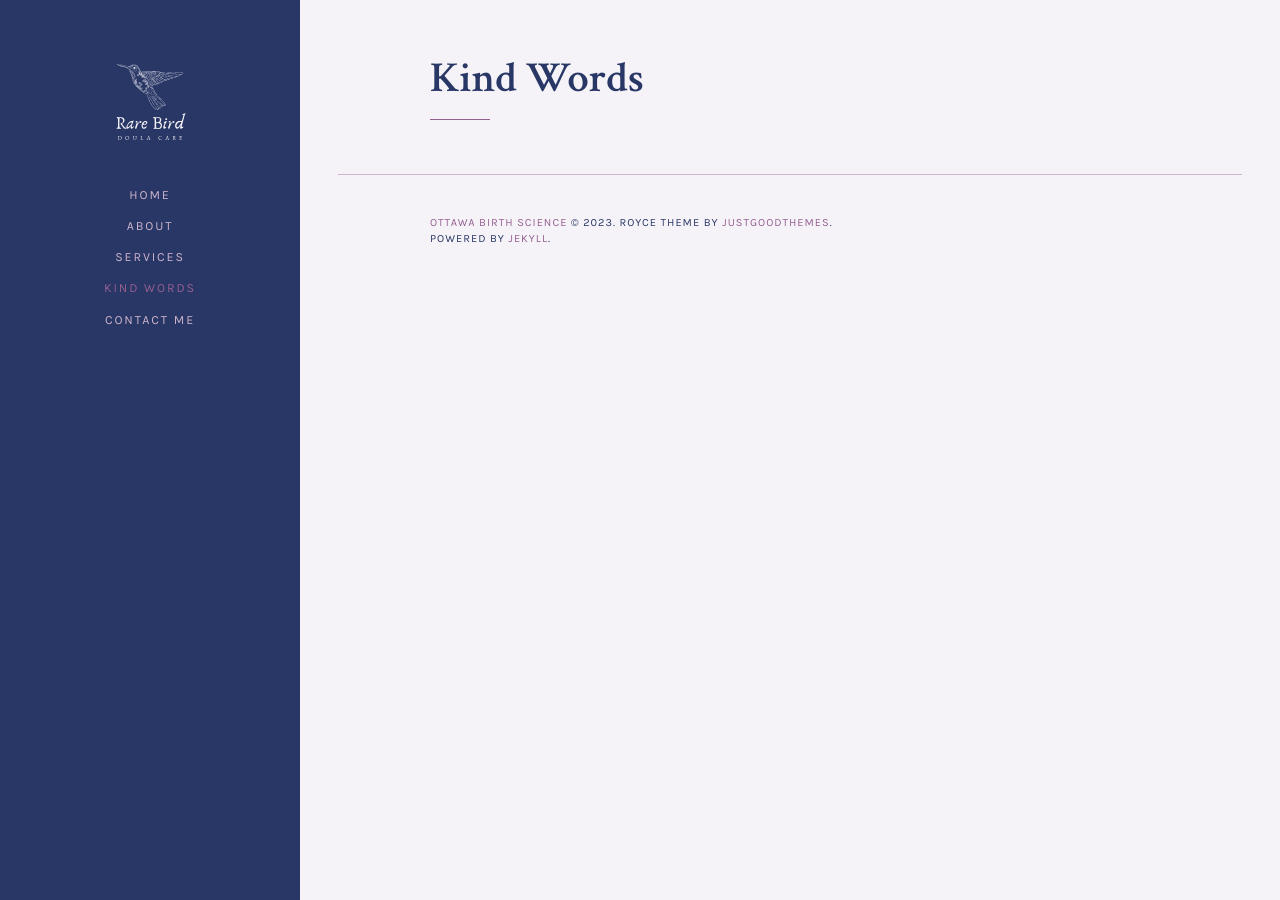
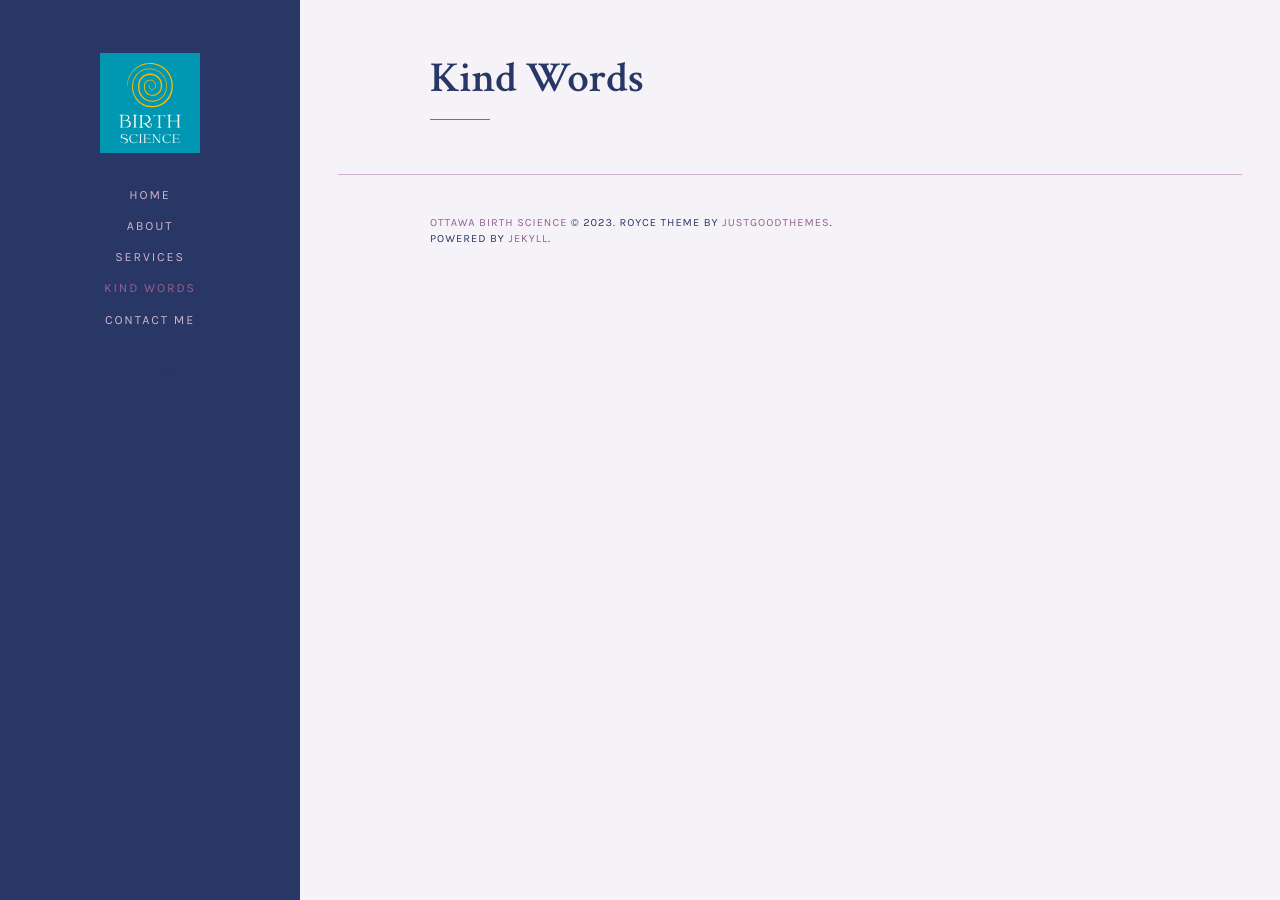
Before and after one commit to mch3rry/mypage, a Jekyll site: the page built from kindwords.md, in a window 1280 px wide. Built offline with Jekyll 4.4.1, drawn with Linux system fonts in a browser that asks for light colours.

Commit message:
Update _config.yml

```diff
--- a/_config.yml
+++ b/_config.yml
@@ -2,7 +2,7 @@
 name: 'Ottawa Birth Science'
 description: 'Doula support for families in and around the Ottawa area.'
 meta_description: 'Evidence-based doula care for families in and around Ottawa ON'
-logo: 'LogoSquareBlue.svg'
+logo: 'BScLogoWeb.svg'
 # Author image is used in site sidebar and greetings in the home page hero text
 author:
   image:
```
